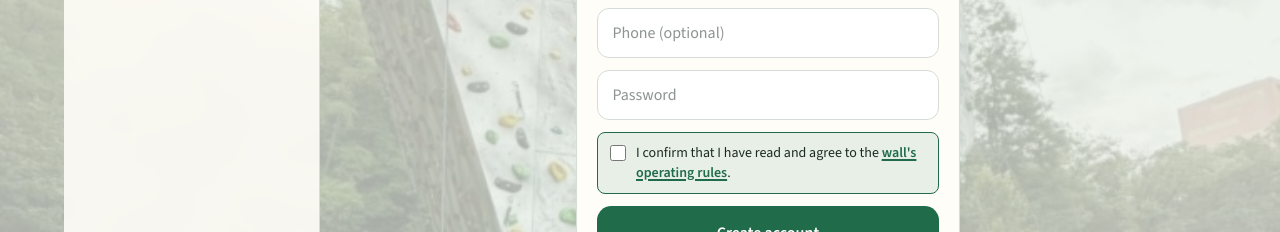
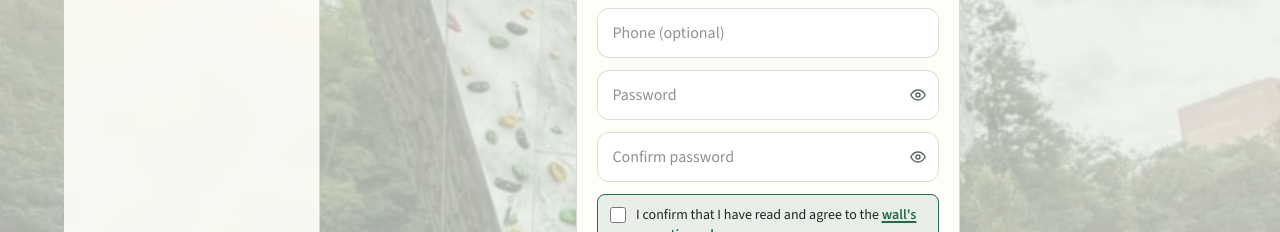
Before and after one commit to stenatisnov/app, a Next.js app: page /en/register in a window 1280 px wide. Shown: the part 275-507 px from the top of the page. Built offline with nearby package versions, Linux system fonts and the light colour scheme; no server answers.

Commit message:
Add password show/hide toggle and confirm-password field to registration
Registration now uses PasswordInput for both the password and a new
confirmPassword field, and registerAction rejects a mismatch with a
dedicated error banner instead of silently accepting a typo'd password.

```diff
--- a/messages/cs.json
+++ b/messages/cs.json
@@ -71,6 +71,7 @@
     "registerSubmit": "Vytvořit účet",
     "registerErrorExists": "Účet s tímto e-mailem už existuje.",
     "registerErrorValidation": "Zkontrolujte prosím vyplněné údaje (heslo alespoň 8 znaků).",
+    "registerErrorMismatch": "Hesla se neshodují.",
     "registerSuccess": "Registrace proběhla úspěšně. Účet čeká na schválení.",
     "agreeRulesPrefix": "Potvrzuji, že jsem se seznámil(a) a souhlasím s",
     "agreeRulesLinkText": "provozním řádem stěny",
--- a/messages/en.json
+++ b/messages/en.json
@@ -71,6 +71,7 @@
     "registerSubmit": "Create account",
     "registerErrorExists": "An account with this email already exists.",
     "registerErrorValidation": "Please check the entered data (password must be at least 8 characters).",
+    "registerErrorMismatch": "Passwords do not match.",
     "registerSuccess": "Registration successful. Your account is waiting for approval.",
     "agreeRulesPrefix": "I confirm that I have read and agree to the",
     "agreeRulesLinkText": "wall's operating rules",
--- a/src/app/[locale]/register/page.tsx
+++ b/src/app/[locale]/register/page.tsx
@@ -2,6 +2,7 @@ import { getTranslations } from "next-intl/server";
 import { Link } from "@/i18n/navigation";
 import { registerAction } from "@/app/actions";
 import { StatusBanner } from "@/components/StatusBanner";
+import { PasswordInput } from "@/components/PasswordInput";
 
 export default async function RegisterPage({
   searchParams,
@@ -17,12 +18,30 @@ export default async function RegisterPage({
 
       {error === "exists" && <StatusBanner tone="danger">{t("registerErrorExists")}</StatusBanner>}
       {error === "validation" && <StatusBanner tone="danger">{t("registerErrorValidation")}</StatusBanner>}
+      {error === "mismatch" && <StatusBanner tone="danger">{t("registerErrorMismatch")}</StatusBanner>}
 
       <form action={registerAction} className="flex flex-col gap-3">
         <input type="text" name="name" placeholder={t("name")} required className="input" />
         <input type="email" name="email" placeholder={t("email")} required className="input" />
         <input type="tel" name="phone" placeholder={t("phone")} className="input" />
-        <input type="password" name="password" placeholder={t("password")} required minLength={8} className="input" />
+        <PasswordInput
+          name="password"
+          placeholder={t("password")}
+          required
+          minLength={8}
+          autoComplete="new-password"
+          showLabel={t("showPassword")}
+          hideLabel={t("hidePassword")}
+        />
+        <PasswordInput
+          name="confirmPassword"
+          placeholder={t("confirmPassword")}
+          required
+          minLength={8}
+          autoComplete="new-password"
+          showLabel={t("showPassword")}
+          hideLabel={t("hidePassword")}
+        />
 
         <label className="flex items-start gap-2.5 rounded-lg border border-[var(--brand)] bg-[var(--bg-accent)] px-3 py-2.5 text-sm font-medium text-[var(--ink)]">
           <input type="checkbox" name="agreedRules" required className="mt-0.5 h-4 w-4 flex-none accent-[var(--brand)]" />
--- a/src/app/actions.ts
+++ b/src/app/actions.ts
@@ -90,6 +90,7 @@ export async function registerAction(formData: FormData) {
     phone: z.string().max(30).optional().or(z.literal("")),
     agreedRules: z.literal("on"),
   });
+  const confirmPassword = String(formData.get("confirmPassword") || "");
   const parsed = schema.safeParse({
     email: String(formData.get("email") || "").toLowerCase().trim(),
     password: String(formData.get("password") || ""),
@@ -99,6 +100,9 @@ export async function registerAction(formData: FormData) {
   });
   if (!parsed.success) {
     redirect("/register?error=validation");
+  }
+  if (parsed.data.password !== confirmPassword) {
+    redirect("/register?error=mismatch");
   }
 
   const existing = await prisma.user.findUnique({ where: { email: parsed.data.email } });
--- a/src/components/PasswordInput.tsx
+++ b/src/components/PasswordInput.tsx
@@ -8,6 +8,7 @@ export function PasswordInput({
   name,
   placeholder,
   required,
+  minLength,
   autoComplete,
   hideLabel,
   showLabel,
@@ -15,6 +16,7 @@ export function PasswordInput({
   name: string;
   placeholder?: string;
   required?: boolean;
+  minLength?: number;
   autoComplete?: string;
   /** Accessible label for the toggle button when the password is visible (button then hides it). */
   hideLabel: string;
@@ -30,6 +32,7 @@ export function PasswordInput({
         name={name}
         placeholder={placeholder}
         required={required}
+        minLength={minLength}
         autoComplete={autoComplete}
         className="input pr-10"
       />
```
